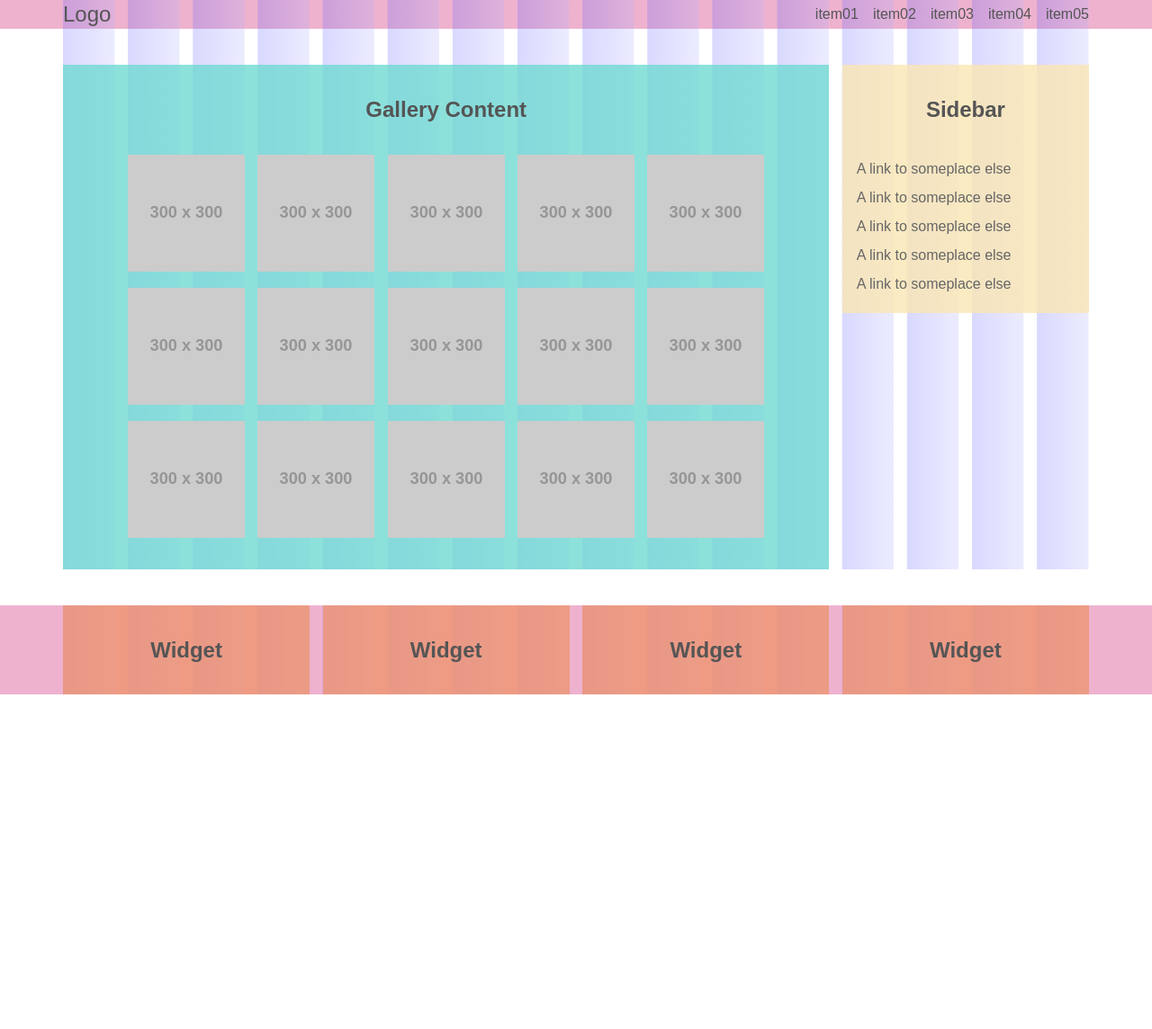
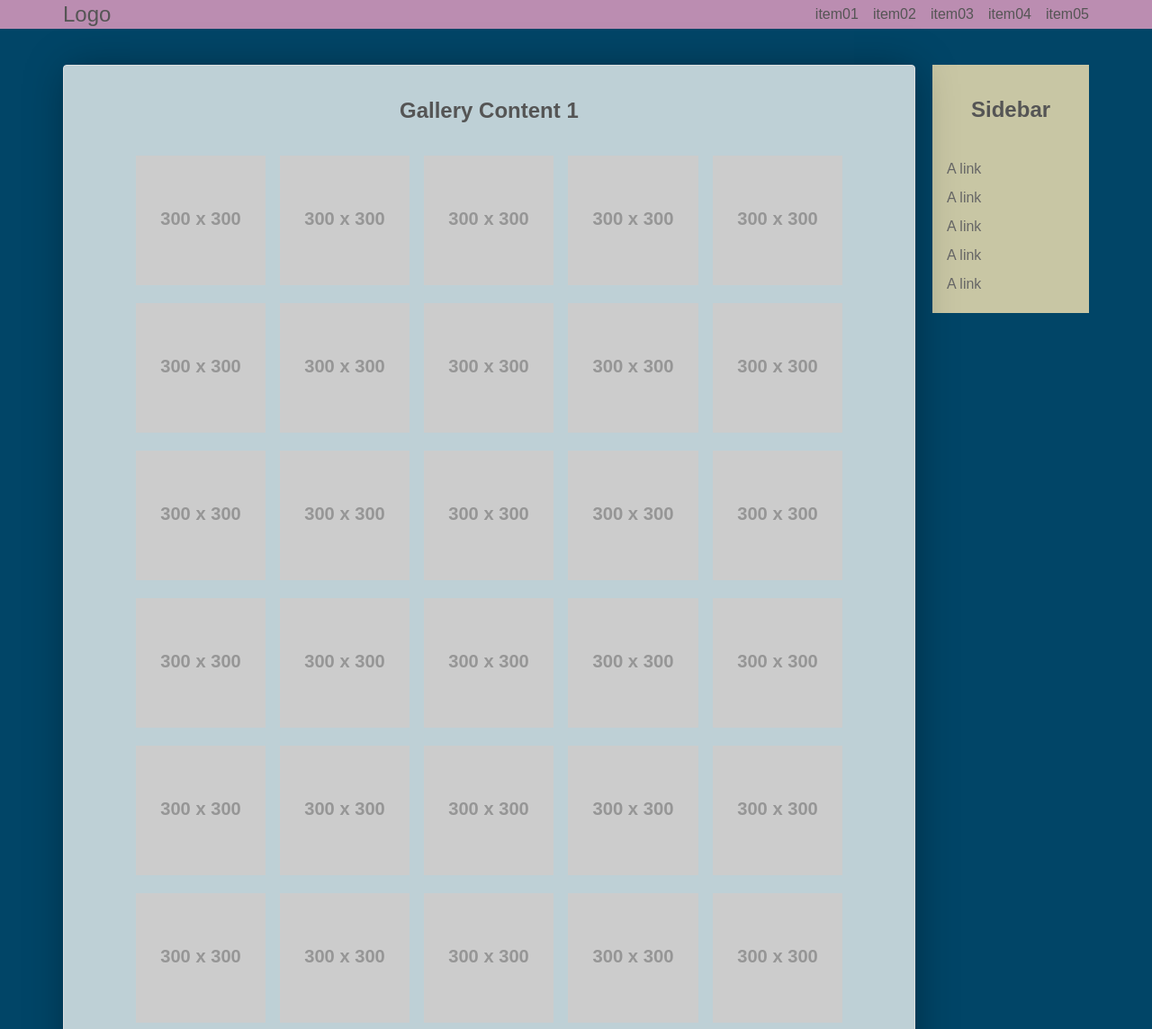
Before and after one commit to TheManMantis/susypractice, a plain HTML site: page index.html in a window 1280 px wide. Shown: the top 1144 px of the page at 90% size. Before the commit the page ends 800 px from the top, so only its background shows below. Drawn offline with Linux system fonts and the light colour scheme; placeholder pictures from the web are drawn by us.

Commit message:
added styles

```diff
--- a/index.html
+++ b/index.html
@@ -2,6 +2,7 @@
 <html lang="en">
 <head>
   <meta charset="UTF-8">
+  <meta name="viewport" content="width=device-width, initial-scale=1.0" />
   <title>Susy Starter</title>
   <link rel="stylesheet" href="css/styles.css">
 </head>
@@ -21,9 +22,49 @@
     </div>
   </header>
   <div class="wrap">
+    <aside class="sidebar">
+      <h2>Sidebar</h2>
+      <ul>
+        <li><a href="#">A link</a></li>
+        <li><a href="#">A link</a></li>
+        <li><a href="#">A link</a></li>
+        <li><a href="#">A link</a></li>
+        <li><a href="#">A link</a></li>
+      </ul>
+    </aside>
     <main class="content">
-      <h2>Gallery Content</h2>
+      <h2>Gallery Content 1 </h2>
         <ul class="gallery">
+          <li class="gallery__item"><img src="http://www.placehold.it/300x300" alt=""></li>
+          <li class="gallery__item"><img src="http://www.placehold.it/300x300" alt=""></li>
+          <li class="gallery__item"><img src="http://www.placehold.it/300x300" alt=""></li>
+          <li class="gallery__item"><img src="http://www.placehold.it/300x300" alt=""></li>
+          <li class="gallery__item"><img src="http://www.placehold.it/300x300" alt=""></li>
+          <li class="gallery__item"><img src="http://www.placehold.it/300x300" alt=""></li>
+          <li class="gallery__item"><img src="http://www.placehold.it/300x300" alt=""></li>
+          <li class="gallery__item"><img src="http://www.placehold.it/300x300" alt=""></li>
+          <li class="gallery__item"><img src="http://www.placehold.it/300x300" alt=""></li>
+          <li class="gallery__item"><img src="http://www.placehold.it/300x300" alt=""></li>
+          <li class="gallery__item"><img src="http://www.placehold.it/300x300" alt=""></li>
+          <li class="gallery__item"><img src="http://www.placehold.it/300x300" alt=""></li>
+          <li class="gallery__item"><img src="http://www.placehold.it/300x300" alt=""></li>
+          <li class="gallery__item"><img src="http://www.placehold.it/300x300" alt=""></li>
+          <li class="gallery__item"><img src="http://www.placehold.it/300x300" alt=""></li>
+          <li class="gallery__item"><img src="http://www.placehold.it/300x300" alt=""></li>
+          <li class="gallery__item"><img src="http://www.placehold.it/300x300" alt=""></li>
+          <li class="gallery__item"><img src="http://www.placehold.it/300x300" alt=""></li>
+          <li class="gallery__item"><img src="http://www.placehold.it/300x300" alt=""></li>
+          <li class="gallery__item"><img src="http://www.placehold.it/300x300" alt=""></li>
+          <li class="gallery__item"><img src="http://www.placehold.it/300x300" alt=""></li>
+          <li class="gallery__item"><img src="http://www.placehold.it/300x300" alt=""></li>
+          <li class="gallery__item"><img src="http://www.placehold.it/300x300" alt=""></li>
+          <li class="gallery__item"><img src="http://www.placehold.it/300x300" alt=""></li>
+          <li class="gallery__item"><img src="http://www.placehold.it/300x300" alt=""></li>
+          <li class="gallery__item"><img src="http://www.placehold.it/300x300" alt=""></li>
+          <li class="gallery__item"><img src="http://www.placehold.it/300x300" alt=""></li>
+          <li class="gallery__item"><img src="http://www.placehold.it/300x300" alt=""></li>
+          <li class="gallery__item"><img src="http://www.placehold.it/300x300" alt=""></li>
+          <li class="gallery__item"><img src="http://www.placehold.it/300x300" alt=""></li>
           <li class="gallery__item"><img src="http://www.placehold.it/300x300" alt=""></li>
           <li class="gallery__item"><img src="http://www.placehold.it/300x300" alt=""></li>
           <li class="gallery__item"><img src="http://www.placehold.it/300x300" alt=""></li>
@@ -41,21 +82,11 @@
           <li class="gallery__item"><img src="http://www.placehold.it/300x300" alt=""></li>
         </ul>
     </main>
-    <aside class="sidebar">
-      <h2>Sidebar</h2>
-      <ul>
-        <li><a href="#">A link to someplace else</a></li>
-        <li><a href="#">A link to someplace else</a></li>
-        <li><a href="#">A link to someplace else</a></li>
-        <li><a href="#">A link to someplace else</a></li>
-        <li><a href="#">A link to someplace else</a></li>
-      </ul>
-    </aside>
   </div>
   <footer class="site-footer">
     <div class="wrap">
       <div class="widget"><h2>Widget</h2></div>
-      <div class="widget"><h2>Widget</h2></div>
+      <div class="widget"><h2>Widg1et</h2></div>
       <div class="widget"><h2>Widget</h2></div>
       <div class="widget"><h2>Widget</h2></div>
     </div>
--- a/scss/styles.scss
+++ b/scss/styles.scss
@@ -9,7 +9,7 @@
   }
 }
  /* Colors */
- $color1: rgba(113, 218, 210, 0.8);
+ $color1: rgba(238, 243, 242, 0.8);
  $color2: rgba(250, 231, 179, 0.8);
  $color3: rgba(240, 150, 113, 0.8);
  $color4: rgba(234, 159, 195, 0.8);
@@ -20,9 +20,9 @@
  $bp-l: 1100px;
 
 $susy:(
-  columns: 16,
+  columns: 12,
   container: 1140px,
-  debug: (image: show),
+  debug:(image:hide),
   global-box-sizing: border-box
   );
 
@@ -36,19 +36,50 @@ $susy:(
   @include container();
 }
 .content{
-  @include span(16);
+  @include span(10 of 12);
 }
 .sidebar{
-  @include span(16);
+  @include span(2 of 12 last);
 }
-/* Small Breakpoint */
 
-@media(min-width: $bp-s) {
+.gallery{
+  @include cf;
+  width: span(10 of 12);
+  margin-left: span(1 wide of 12);
+}
+@include nested(10) {
+  .gallery__item{
+    @include span(2);
+    margin-bottom: gutter();
+    &:nth-child(5n){
+      @include last;
+    }
+  }
+}
+
+
+@media(max-width: $bp-s) {
   .content{
-    @include span(12 of 16);
+    @include span(12);
   }
   .sidebar{
-    @include span(4 of 16 last);
+    @include span(12);
+  }
+  .gallery{
+    @include span(10);
+  }
+  .gallery__item{
+    @include span(8);
+  }
+}
+
+
+@media(max-width: 720px) {
+  .content{
+    @include span(12);
+  }
+  .sidebar{
+    @include span(12);
   }
   .gallery{
     @include cf;
@@ -61,11 +92,26 @@ $susy:(
       margin-bottom: gutter();
     }
   }
+  @include nested(10) {
+    .gallery__item{
+      @include span(2);
+      margin-bottom: gutter();
+      &:nth-child(5n){
+        @include last;
+      }
+    }
+  }
 }
 
+.widget{
+  @include gallery( 4 of 16 );
+}
 // ==========
 // Taking care of CSS
 //=========
+body{
+  background: #014567;
+}
 .logo{
   float: left;
   line-height: 2rem;
@@ -80,42 +126,6 @@ nav{
     line-height: 2rem;
   }
 }
-.content{
-  margin-top: 5vh;
-  padding-bottom: 1rem;
-  background: $color1;
-}
-.sidebar{
-  margin-top: 5vh;
-  background: $color2;
-  padding-bottom: 1rem;
-  a{
-    color: #666;
-    padding-left: 1rem;
-    line-height: 2;
-    text-decoration: none;
-  }
-}
-.gallery{
-  @include cf;
-  width: span(10 of 12);
-  margin-left: span(1 wide of 12);
-}
-@include nested(10) {
-  .gallery__item{
-    @include span(2);
-    margin-bottom: gutter();
-    &:nth-child(5n){
-      @include last;
-    }
-  }
-}
-.widget{
-  @include gallery( 4 of 16 );
-}
-.widget{
-  background:$color3;
-}
 h2{
   padding: 1rem 0;
   text-align: center;
@@ -129,6 +139,28 @@ li {
 
 li {
   list-style: none; }
+.content{
+  margin-top: 5vh;
+  padding-bottom: 1rem;
+  background: $color1;
+  border-radius: 4px;
+  -webkit-box-shadow: 2px 2px 44px -4px rgba(0,0,0,0.36);
+  -moz-box-shadow: 2px 2px 44px -4px rgba(0,0,0,0.36);
+  box-shadow: 2px 2px 44px -4px rgba(0,0,0,0.36);
+  border: 1px solid #DEDEDE;
+}
+.sidebar{
+  margin-top: 5vh;
+  background: $color2;
+  padding-bottom: 1rem;
+  a{
+    color: #666;
+    padding-left: 1rem;
+    line-height: 2;
+    text-decoration: none;
+  }
+}
+
 
 img {
   max-width: 100%;
@@ -145,4 +177,9 @@ img {
 }
 .site-footer{
   margin-top: 5vh;
+  bottom: 0;
+  width: 100%;
 }
+.widget{
+  background:$color3;
+}
```
Also changed, not shown: css/styles.css, 1 other file.
